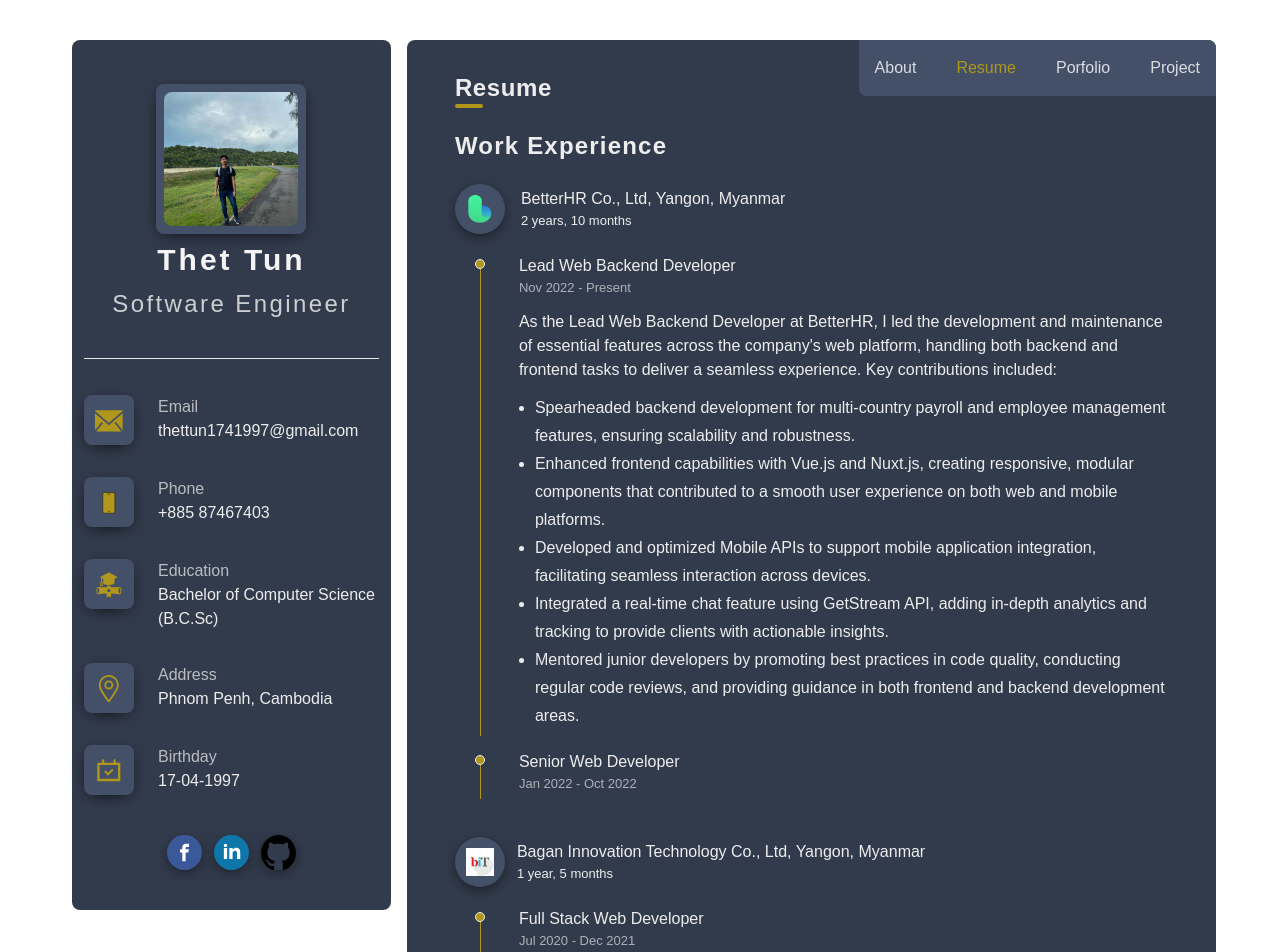
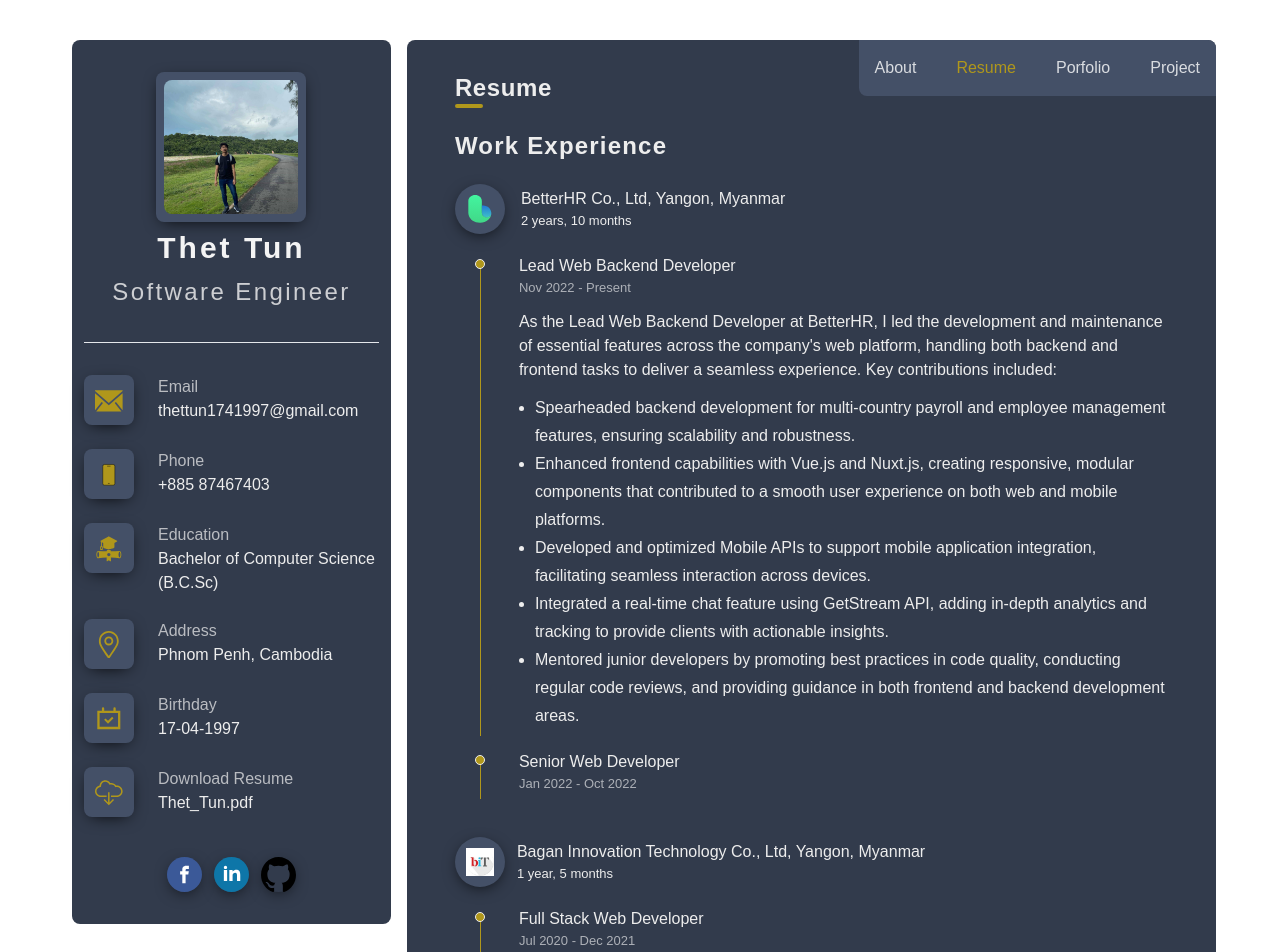
Before and after one commit to thettun17/portfolio, a Next.js app: page /resume in a window 1280 px wide. Shown: the top 952 px of the page. Built offline with nearby package versions, Linux system fonts and the light colour scheme.

Commit message:
download cv

```diff
--- a/app/layout.tsx
+++ b/app/layout.tsx
@@ -31,13 +31,13 @@ export default function RootLayout({
         className={`${geistSans.variable} ${geistMono.variable} antialiased`}
       >
         <div className="mt-10 w-[90%] mx-auto">
-          <div className="flex flex-row gap-x-4">
+          <div className="flex flex-row gap-x-4 my-8">
             <div className="w-1.8/6">
               <Sidebar />
             </div>
             <div className="w-5/6 bg-primaryColor relative rounded-lg overflow-y-auto">
               <Navbar />
-              <div className="px-12 my-8 ">{children}</div>
+              <div className="px-12 my-8">{children}</div>
             </div>
           </div>
         </div>
--- a/components/Resume.tsx
+++ b/components/Resume.tsx
@@ -5,7 +5,6 @@ export default function Resume() {
 
     let years = end.getFullYear() - start.getFullYear();
     let months = end.getMonth() - start.getMonth();
-    console.log(months);
 
     if (months < 0) {
       years -= 1;
--- a/components/layouts/Sidebar.tsx
+++ b/components/layouts/Sidebar.tsx
@@ -3,8 +3,9 @@ import Link from "next/link";
 export default function Sidebar() {
   return (
     <div className="bg-primaryColor rounded-lg ml-2 flex flex-col px-3 sticy-sidebar">
+      <div className="my-8">
         {/* Profile Part */}
-      <div className="mt-[2.75rem] text-customWhite flex flex-col items-center gap-y-2">
+        <div className="text-customWhite flex flex-col items-center gap-y-2">
           <div className="rounded-lg w-[150px] bg-secondaryColor custom-shadow p-2">
             <img
               src="/images/profile.jpg"
@@ -17,9 +18,9 @@ export default function Sidebar() {
           <p className="text-md text-customWhite/80">Software Engineer</p>
         </div>
         {/* Divider */}
-      <div className="border-b border-gray-200 my-9"></div>
+        <div className="border-b border-gray-200 my-8"></div>
         {/* Contant Par */}
-      <div className="flex flex-wrap flex-col gap-y-8">
+        <div className="flex flex-wrap flex-col gap-y-6">
           {/* Email */}
           <div className="flex flex-row justify-normal gap-x-6">
             <div className="rounded-lg w-[50px] h-[50px] flex-none p-[0.7rem] bg-secondaryColor custom-shadow">
@@ -146,9 +147,51 @@ export default function Sidebar() {
               <p>17-04-1997</p>
             </div>
           </div>
+          {/* Download Resume */}
+          <div className="flex flex-row justify-normal gap-x-6">
+            <div className="rounded-lg w-[50px] h-[50px] flex-none p-[0.7rem] bg-secondaryColor custom-shadow">
+              <svg
+                height="100%"
+                width="100%"
+                version="1.1"
+                id="Capa_1"
+                xmlns="http://www.w3.org/2000/svg"
+                viewBox="0 0 452.168 452.168"
+                xmlSpace="preserve"
+              >
+                <g>
+                  <g>
+                    <g>
+                      <polygon
+                        className="fill-iconColor"
+                        points="140.446,344.424 226.096,430.075 311.739,344.424 294.352,327.037 238.395,383.002
+				238.395,216.212 213.798,216.212 213.798,383.002 157.841,327.037 			"
+                      />
+                    </g>
+                    <g>
+                      <path
+                        className="fill-iconColor"
+                        d="M357.34,105.037c-4.072,0-8.185,0.268-12.282,0.797c-20.809-30.458-58.688-46.837-95.681-40.025
+				c-17.428-27.109-47.536-43.715-79.985-43.715c-49.064,0-89.414,36.896-94.576,85.139C31.084,116.613,0,154.727,0,200.207
+				c0,52.47,42.691,95.161,95.161,95.161h95.031v-24.386H95.169c-39.025,0-70.775-31.75-70.775-70.776
+				c0-36.351,27.231-66.606,63.33-70.377l10.909-2.471v-10.12c0-39.017,31.742-70.767,70.767-70.767
+				c26.743,0,50.909,14.867,63.07,38.798l4.576,8.998l9.689-2.812c32.051-9.291,65.972,5.406,81.635,33.693l4.406,7.958l8.893-1.951
+				c5.202-1.146,10.461-1.731,15.664-1.731c38.855,0,70.467,31.75,70.467,70.775c0,39.017-31.75,70.776-70.776,70.776h-95.698
+				v24.386h95.681c52.47,0,95.161-42.691,95.161-95.161C452.168,147.729,409.631,105.037,357.34,105.037z"
+                      />
+                    </g>
+                  </g>
+                </g>
+              </svg>
+            </div>
+            <div>
+              <h4 className="text-customWhite/70">Download Resume</h4>
+              <p>Thet_Tun.pdf</p>
+            </div>
+          </div>
         </div>
 
-      <div className="flex justify-center gap-x-3 my-10">
+        <div className="flex justify-center gap-x-3 mt-10">
           <Link
             href="https://web.facebook.com/thet1112019/"
             target="_blank"
@@ -251,5 +294,6 @@ export default function Sidebar() {
           </Link>
         </div>
       </div>
+    </div>
   );
 }
```
Lines whose indentation alone changed are shown as unchanged.
